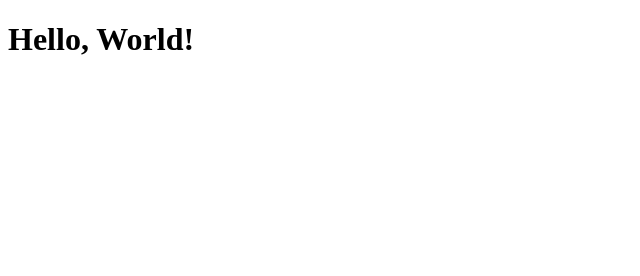
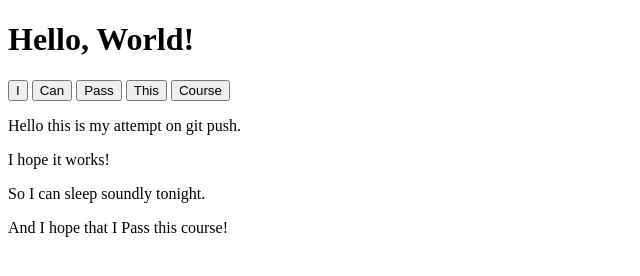
Before and after one commit to Taotie0017/Git-act, a plain HTML site: page index.html in a window 1280 px wide. Shown: the whole page, without its empty margins (0-640 px from the left). Drawn offline with Linux system fonts and the light colour scheme.

```diff
--- a/index.html
+++ b/index.html
@@ -7,5 +7,16 @@
 </head>
 <body>
     <h1>Hello, World!</h1>
+
+    <button type="button">I</button>
+    <button type="button">Can</button>
+    <button type="button">Pass</button>
+    <button type="button">This</button>
+    <button type="button">Course</button>
+
+    <p>Hello this is my attempt on git push.</p>
+    <p>I hope it works!</p>
+    <p>So I can sleep soundly tonight.</p>
+    <p>And I hope that I Pass this course!</p>
 </body>
 </html>
```
